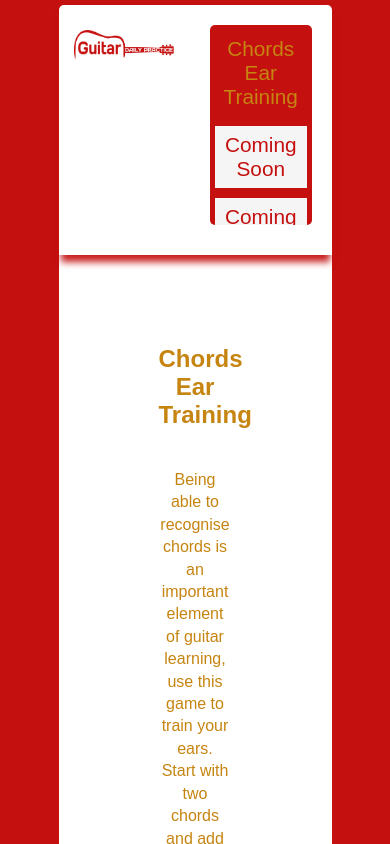
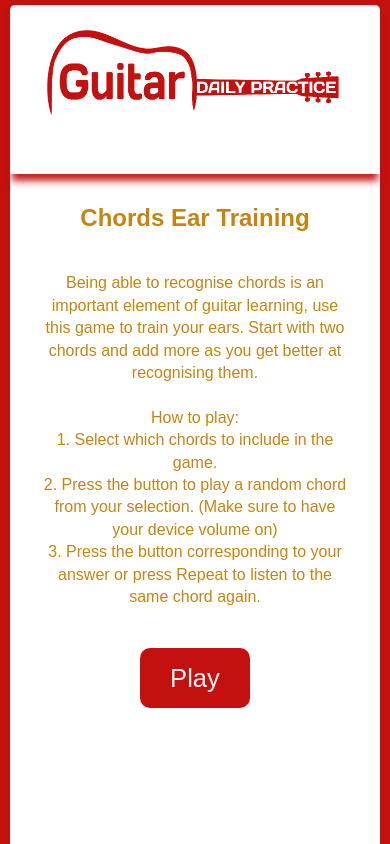
Before and after one commit to RaffBenato/guitardailypractice, a plain HTML site: page chordseartraining.html in a window 390 px wide. Shown: the top 844 px of the page. Drawn offline with Linux system fonts and the light colour scheme; a web font is replaced by a local one.

Commit message:
initial commit

```diff
--- a/chordseartraining.js
+++ b/chordseartraining.js
@@ -60,7 +60,6 @@ btnPlayEl.addEventListener(`click`, function () {
       currentAudio = chordAudio;
       answer = chordsAudio[randomAudio];
       chordAudio.play();
-      console.log(chordsAudio[randomAudio]);
 
       isPlaying = false;
       waitingAnswer = true;
--- a/style.css
+++ b/style.css
@@ -23,7 +23,7 @@ body {
 
 .header {
   width: 100%;
-  height: 250px;
+  min-height: 250px;
   display: flex;
   box-shadow: 0px 9px 7px -2px rgba(197, 16, 16, 0.94);
 }
@@ -61,6 +61,7 @@ body {
   text-align: center;
   text-decoration: none;
 }
+
 .menuSelected {
   background-color: #c51010;
   color: #c68410;
@@ -164,3 +165,33 @@ input.larger {
 .hidden {
   display: none;
 }
+
+@media only screen and (max-width: 600px) {
+  .header {
+    flex-direction: column;
+    align-items: center;
+    justify-content: center;
+    min-height: 100px;
+  }
+  .logoLink {
+    width: 80%;
+  }
+
+  .menu {
+    display: none;
+  }
+
+  .menuItem {
+    margin: 5px;
+    padding: 7px;
+    font-size: 1rem;
+  }
+
+  .main {
+    margin: 30px;
+  }
+
+  .container {
+    width: 95%;
+  }
+}
```
